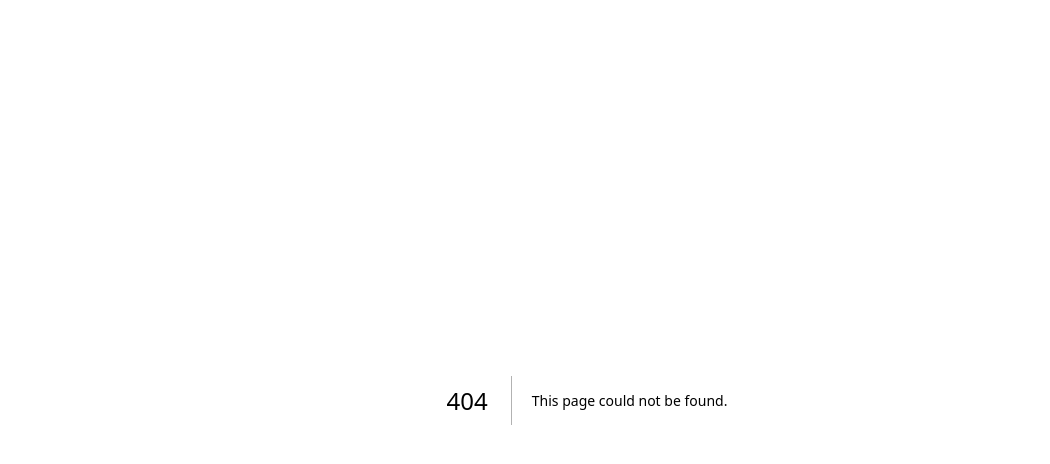
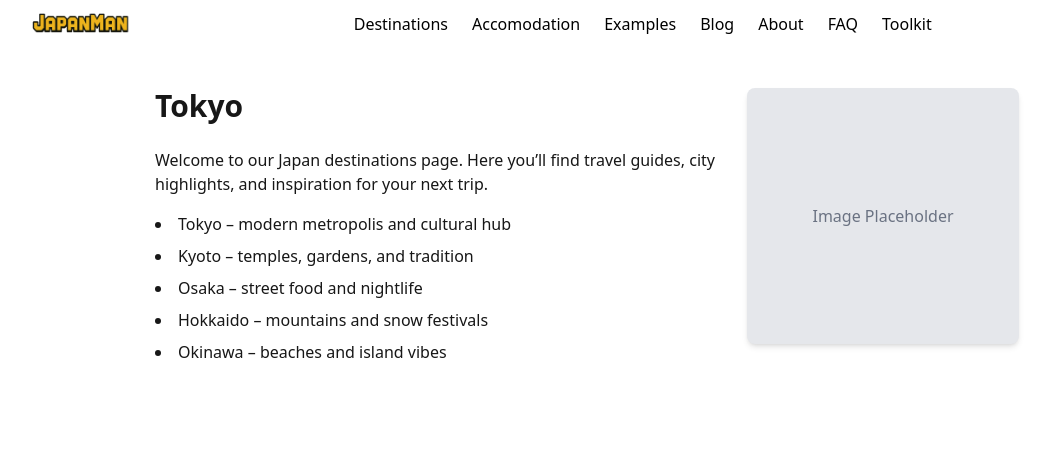
Before and after one commit to rikharthulee/Japan-Man, a Next.js app: page /destinations in a window 1280 px wide. Before the commit this address had no page. Shown: the top 464 px of the page, without its empty margins (53-1103 px from the left). Built offline with nearby package versions, Linux system fonts and the light colour scheme.

Commit message:
Refactor Navbar links to use Next.js Link component and update Destinations page layout

```diff
--- /dev/null
+++ b/src/app/destinations/page.jsx
@@ -0,0 +1,27 @@
+export default function DestinationsPage() {
+  return (
+    <main className="mx-auto max-w-4xl px-4 py-10">
+      <div className="grid grid-cols-1 md:grid-cols-3 gap-6">
+        <div className="md:col-span-2">
+          <h1 className="text-3xl font-bold mb-6">Tokyo</h1>
+          <p className="mb-4">
+            Welcome to our Japan destinations page. Here you’ll find travel
+            guides, city highlights, and inspiration for your next trip.
+          </p>
+          <ul className="list-disc list-inside space-y-2">
+            <li>Tokyo – modern metropolis and cultural hub</li>
+            <li>Kyoto – temples, gardens, and tradition</li>
+            <li>Osaka – street food and nightlife</li>
+            <li>Hokkaido – mountains and snow festivals</li>
+            <li>Okinawa – beaches and island vibes</li>
+          </ul>
+        </div>
+        <div className="md:col-span-1">
+          <div className="w-full h-64 bg-gray-200 flex items-center justify-center rounded-lg shadow-md">
+            <span className="text-gray-500">Image Placeholder</span>
+          </div>
+        </div>
+      </div>
+    </main>
+  );
+}
--- a/src/app/globals.css
+++ b/src/app/globals.css
@@ -2,3 +2,8 @@
 :root {
   --radius: 16px;
 }
+
+/* Keep layout width stable when scrollbar appears */
+html {
+  scrollbar-gutter: stable both-edges;
+}
--- a/src/app/layout.js
+++ b/src/app/layout.js
@@ -1,4 +1,5 @@
 import "./globals.css";
+import Navbar from "../components/Navbar";
 
 export const metadata = {
   title: "JapanMan",
@@ -8,7 +9,10 @@ export const metadata = {
 export default function RootLayout({ children }) {
   return (
     <html lang="en">
-      <body className="antialiased bg-white text-neutral-900">{children}</body>
+      <body>
+        <Navbar />
+        <div className="antialiased bg-white text-neutral-900">{children}</div>
+      </body>
     </html>
   );
 }
--- a/src/app/page.js
+++ b/src/app/page.js
@@ -9,7 +9,6 @@ import Footer from "@/components/Footer";
 export default function Page() {
   return (
     <>
-      <Navbar />
       <main>
         <Hero />
         <Destinations />
--- a/src/components/Hero.jsx
+++ b/src/components/Hero.jsx
@@ -47,10 +47,12 @@ export default function Hero() {
           </p>
           <p className="mt-4 text-lg leading-relaxed text-gray-800">
             We offer a <strong>40-minute, no-obligation consultation</strong>,
-            then a flat fee of <strong>£125</strong> for unlimited support until
-            your journey’s end. Because we’re based in South-East Asia, we can
-            provide <strong>real-time, on-the-ground assistance</strong> while
-            you travel.
+            then a flat fee of <strong>£125</strong> for a comprehensive
+            tailored itinerary and <strong>unlimited email support</strong> on
+            the build-up to your holiday. Because we’re based in South-East
+            Asia, we can provide{" "}
+            <strong>real-time, on-the-ground assistance</strong> while you
+            travel.
           </p>
           <p className="mt-4 text-lg leading-relaxed text-gray-800">
             What you choose to book is entirely up to you — but with us as your
--- a/src/components/Navbar.jsx
+++ b/src/components/Navbar.jsx
@@ -1,5 +1,6 @@
 "use client";
 import { useEffect, useState } from "react";
+import Link from "next/link";
 
 export default function Navbar() {
   const [open, setOpen] = useState(false);
@@ -12,44 +13,48 @@ export default function Navbar() {
   }, []);
 
   const links = [
-    { href: "#destinations", label: "Destinations" },
-    { href: "#inspiration", label: "Inspiration" },
+    { href: "/destinations", label: "Destinations" },
+    { href: "#Accomodation", label: "Accomodation" },
+    { href: "#examples", label: "Examples" },
+    { href: "#blog", label: "Blog" },
     { href: "#about", label: "About" },
-    { href: "#contact", label: "Contact" },
+    { href: "#faq", label: "FAQ" },
+    { href: "#toolkit", label: "Toolkit" },
   ];
 
   return (
     <header className="bg-white/90 backdrop-blur-sm">
       <nav className="mx-auto max-w-6xl flex items-center justify-between px-4 py-2">
         {/* Logo */}
-        <a href="/" className="flex items-center">
+        <Link href="/" className="flex items-center">
           <img
             src="/logo.png"
             alt="JapanMan Logo"
             className="h-[32px] w-auto" // controlled logo height
           />
-        </a>
+        </Link>
 
         {/* Desktop menu */}
         <ul className="hidden md:flex gap-6">
           {links.map((l) => (
             <li key={l.href}>
-              <a className="hover:opacity-70" href={l.href}>
+              <Link className="hover:opacity-70" href={l.href}>
                 {l.label}
-              </a>
+              </Link>
             </li>
           ))}
         </ul>
 
         <div className="flex items-center gap-3">
-          <a
+          {/* <a
             href="#plan"
             className="hidden md:inline-block rounded-full px-4 py-2 border hover:bg-black hover:text-white transition"
           >
-            Plan a Trip
-          </a>
+            +44 7786 992190
+          </a> */}
 
           {/* Burger (mobile only) */}
+
           <button
             className="md:hidden inline-flex items-center justify-center rounded-md p-2 ring-1 ring-black/10"
             aria-label="Open menu"
@@ -89,23 +94,23 @@ export default function Navbar() {
           <ul className="flex flex-col gap-3">
             {links.map((l) => (
               <li key={l.href}>
-                <a
+                <Link
                   className="block rounded-lg px-3 py-2 hover:bg-black/5"
                   href={l.href}
                   onClick={() => setOpen(false)}
                 >
                   {l.label}
-                </a>
+                </Link>
               </li>
             ))}
           </ul>
-          <a
+          <Link
             href="#plan"
             className="mt-3 inline-block w-full rounded-full px-4 py-2 border text-center hover:bg-black hover:text-white transition"
             onClick={() => setOpen(false)}
           >
             Plan a Trip
-          </a>
+          </Link>
         </div>
       </div>
     </header>
```
